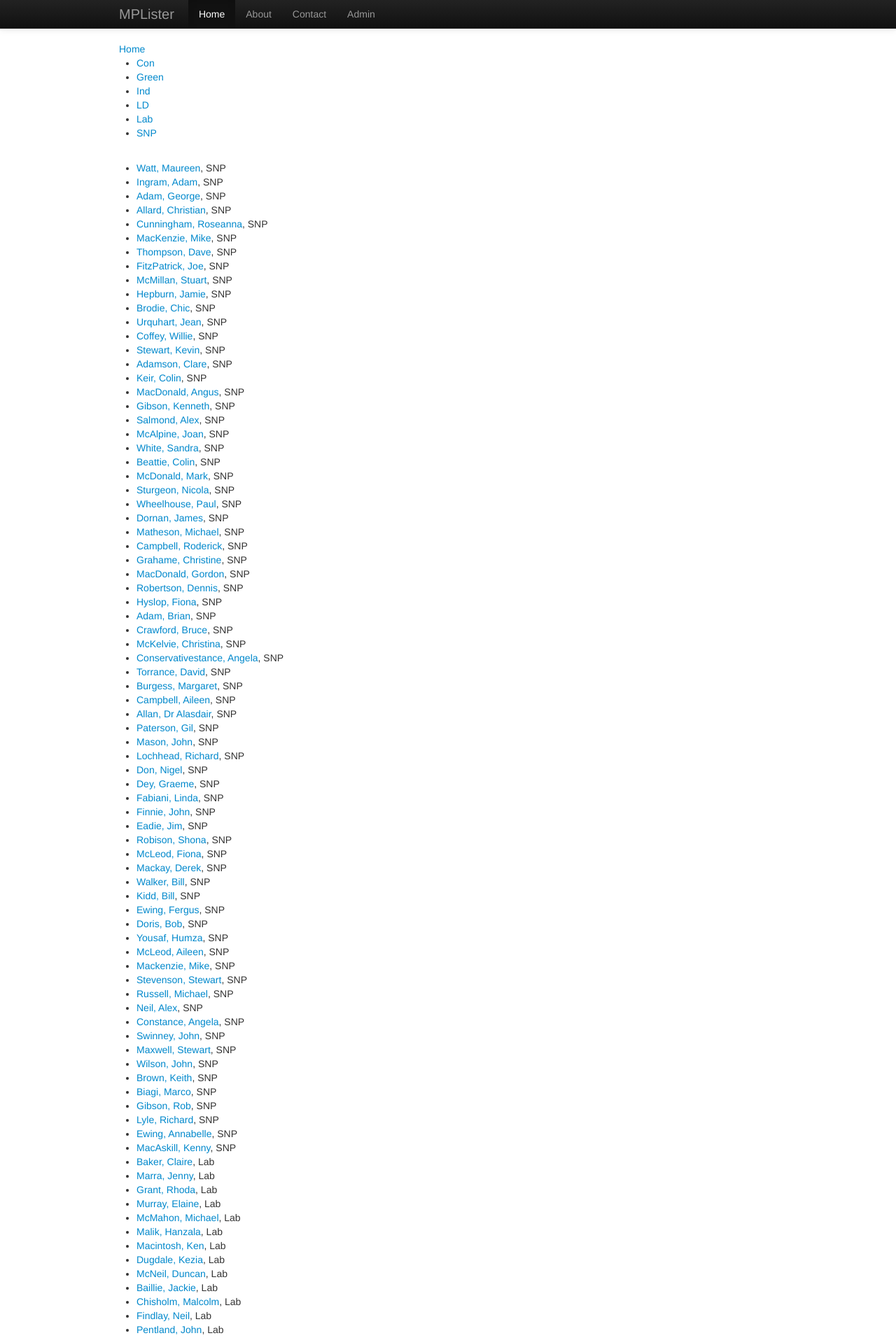
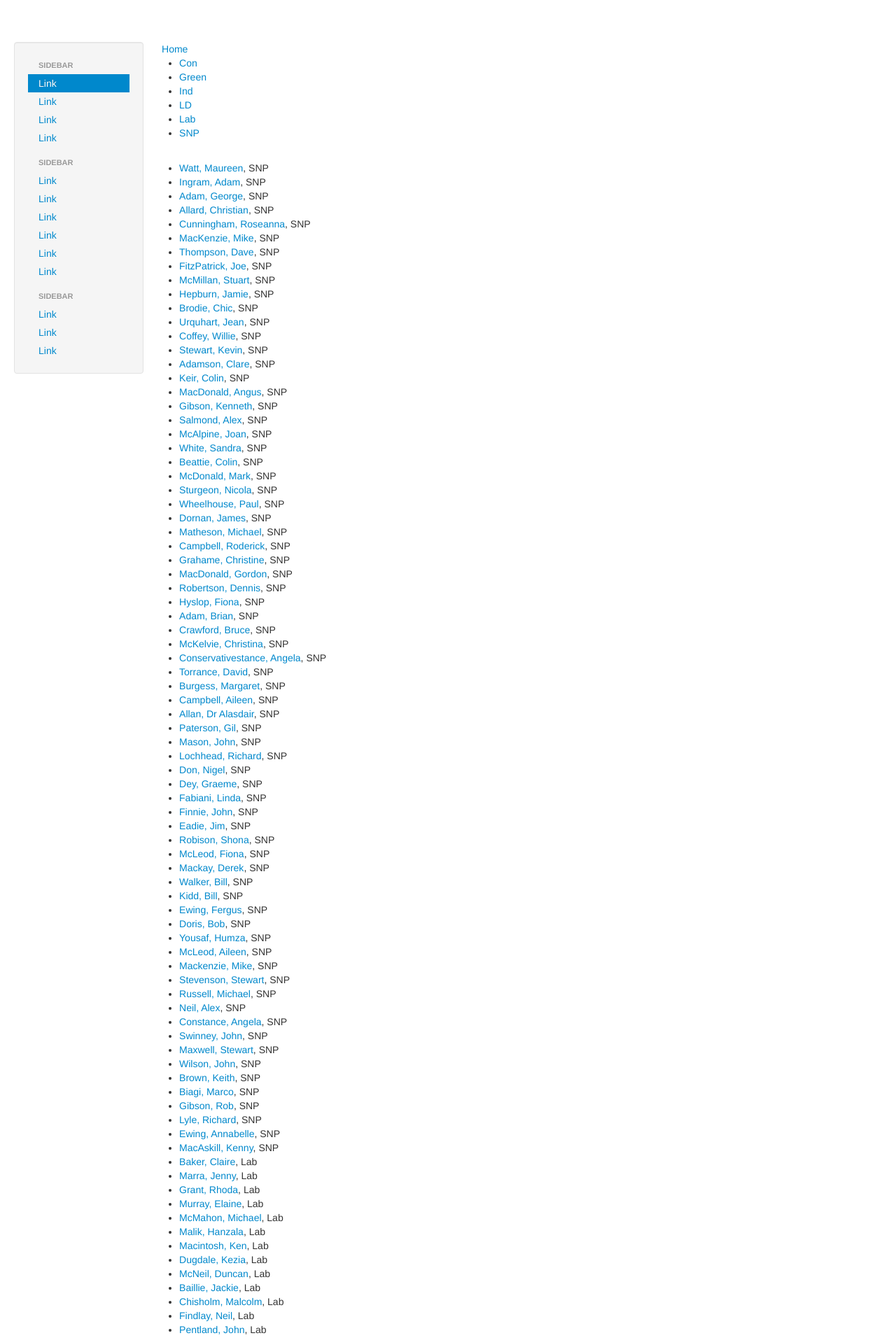
Before and after one commit to sdrogers/MSiteP, a Django app: page /mplister/ in a window 1280 px wide. Shown: the top 1912 px of the page at 70% size. Run offline with Django 3.2, Linux system fonts and the light colour scheme; data comes from the database, SQL or seed files in the repository; parts of the project's set-up code (start-up, migrations or seed data) failed here and were passed over.

Commit message:
Playing with base template

```diff
--- a/django_examples/toy_project/templates/mplister/base.html
+++ b/django_examples/toy_project/templates/mplister/base.html
@@ -15,7 +15,7 @@
 	</head>
 
 <body>
-
+<!--
    <div class="navbar navbar-inverse navbar-fixed-top">
       <div class="navbar-inner">
         <div class="container">
@@ -32,15 +32,44 @@
               <li><a href="#contact">Contact</a></li>
               <li><A href="/admin/">Admin</A></li>
             </ul>
-          </div><!--/.nav-collapse -->
+          </div>--><!--/.nav-collapse --><!--
         </div>
       </div>
+    </div>-->
+
+
+ <div class="container-fluid">
+  <div class="row-fluid">
+    <div class="span2">
+
+<div class="well sidebar-nav">
+            <ul class="nav nav-list">
+              <li class="nav-header">Sidebar</li>
+              <li class="active"><a href="#">Link</a></li>
+              <li><a href="#">Link</a></li>
+              <li><a href="#">Link</a></li>
+              <li><a href="#">Link</a></li>
+              <li class="nav-header">Sidebar</li>
+              <li><a href="#">Link</a></li>
+              <li><a href="#">Link</a></li>
+              <li><a href="#">Link</a></li>
+              <li><a href="#">Link</a></li>
+              <li><a href="#">Link</a></li>
+              <li><a href="#">Link</a></li>
+              <li class="nav-header">Sidebar</li>
+              <li><a href="#">Link</a></li>
+              <li><a href="#">Link</a></li>
+              <li><a href="#">Link</a></li>
+            </ul>
+          </div><!--/.well -->
+
+
     </div>
-
- <div class="container">
+    <div class="span10">
  	{% block bodyblock %}{% endblock %}
-    </div> <!-- /container -->
-
+    </div>
+</div>
+</div> <!--/.container-fluid>
 
 	<script src="{% static 'js/jquery-2.0.3.min.js' %}"></script>
     <script src="{% static 'js/bootstrap.min.js' %}"></script>
```
